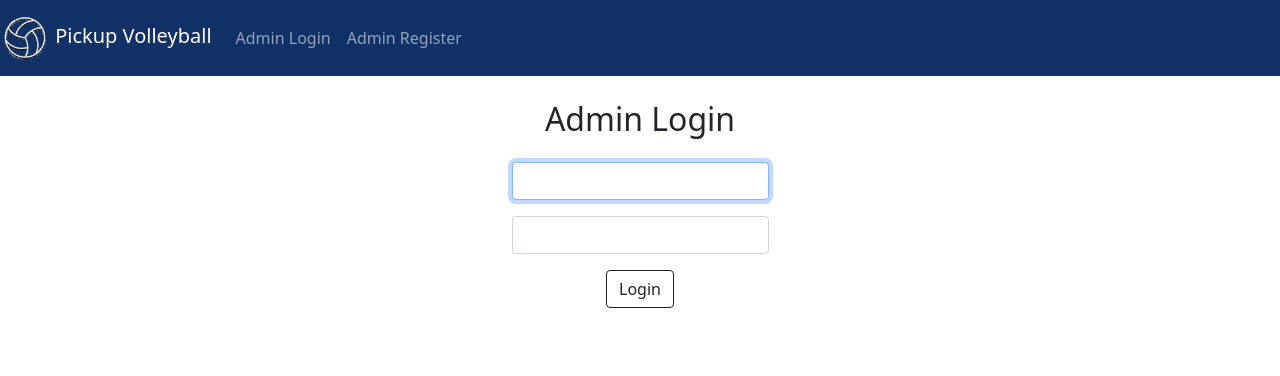
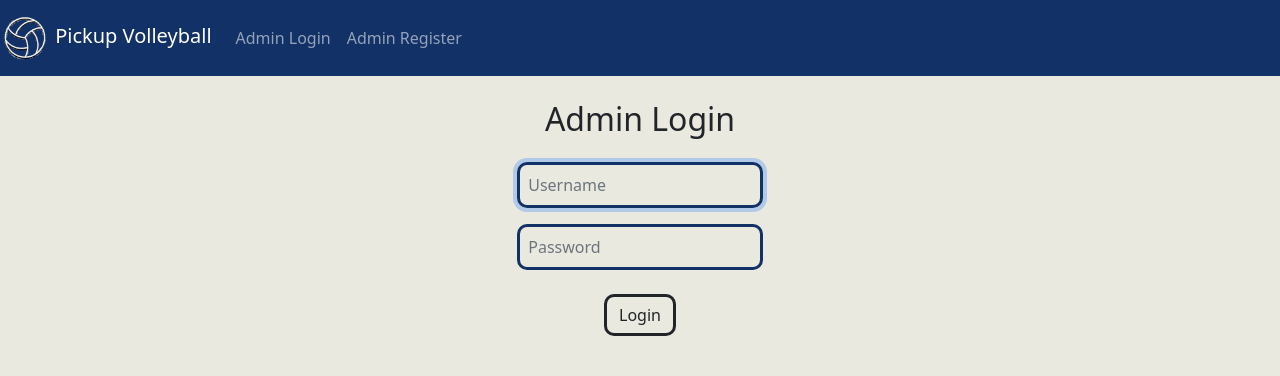
Before and after one commit to survivorchicken9/pickup-volleyball, a Flask app: page /login in a window 1280 px wide. Shown: the top 376 px of the page. Run offline with Flask 2, Linux system fonts and the light colour scheme.

Commit message:
Database files and also lots of styling on login/register/dashboard pages

```diff
--- a/app.py
+++ b/app.py
@@ -30,3 +30,10 @@ def login():
 def dash():
     if request.method == "GET":
         return render_template("dashboard.html")
+
+@app.route("/register", methods=["GET", "POST"])
+def register():
+    if request.method == "POST":
+        return render_template("register.html")
+    else:
+        return render_template("register.html")
--- a/static/styles.css
+++ b/static/styles.css
@@ -1,7 +1,7 @@
 body
 {
     font-family: Avantgarde, TeX Gyre Adventor, URW Gothic L, sans-serif;
-    background-color: #e9e9df;
+    background-color: #E9E9DF !important;
 }
 
 .heading
@@ -23,7 +23,28 @@ nav
 
 .btn-outline-dark:hover, .btn-outline-dark:focus, .btn-outline-dark:active, .btn-outline-dark.active, .open .dropdown-toggle.btn-outline-dark
 {
-background-color: #123167 !important;
-border-color: #123167;
-color: white !important;
+    background-color: #123167 !important;
+    border-color: #123167;
+    color: white !important;
 }
+
+.btn
+{
+   border-width: 3px !important;
+   border-radius: 10px !important;
+}
+
+input[type=text], input[type=password], input[type=date], textarea
+{
+    background-color: transparent !important;
+    border-color: #123167 !important;
+    border-width: 3px !important;
+    border-radius: 10px !important;
+    width: 22% !important;
+}
+
+.message
+{
+    height: 200px !important;
+
+}
--- a/templates/dashboard.html
+++ b/templates/dashboard.html
@@ -9,7 +9,7 @@
             <input class="form-control mx-auto w-auto mt-3 mb-3" type="date" placeholder="Date"/>
             <input class="form-control mx-auto w-auto mt-3 mb-3" type="text" placeholder="Location"/>
             <input class="form-control mx-auto w-auto mt-3 mb-3" type="text" placeholder="Time"/>
-            <input class="form-control mx-auto w-auto mt-3 mb-3" type="text" style = "height: 100px" placeholder="Notes"/>
+            <textarea id="msg_input" class="form-control mx-auto mt-3 mb-3 box" rows="5" cols="5" type="text" style = "height: 100px" placeholder="Notes"></textarea>
             <button class="btn btn-outline-dark" type="submit" name="create">Create</button>
         </div>
     </form>
--- a/templates/login.html
+++ b/templates/login.html
@@ -6,8 +6,8 @@
     <h2 class="container-fluid heading mb-4 mt-3">Admin Login</h2>
 
     <form action="/login" method="post">
-        <input autocomplete="off" autofocus class="form-control mx-auto w-auto" type="text"/>
-        <input class="form-control mx-auto w-auto mt-3 mb-3" type="password"/>
+        <input autocomplete="off" autofocus class="form-control mx-auto w-auto p-2" type="text" placeholder="Username"/>
+        <input class="form-control mx-auto w-auto mt-3 mb-4 p-2" type="password" placeholder="Password" />
         <div class="text-center">
             <input class="form-control mx-auto w-auto btn btn-outline-dark" type="submit" value="Login"/>
         </div>
```
Also changed, not shown: templates/register.html (added, +17 -0 lines).
